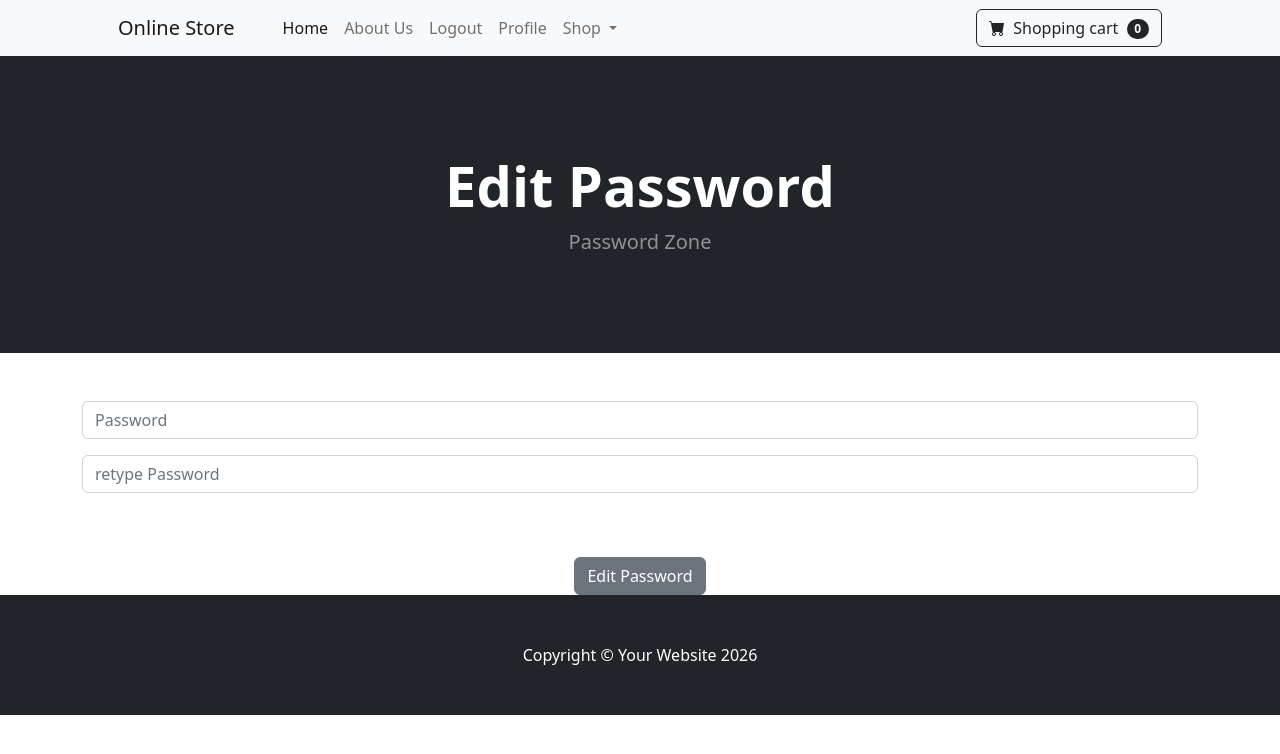
After one commit to mosyiran/Django-Online-Store, a Django app: page /update_password/ in a window 1280 px wide. The commit adds this page. Shown: the top 754 px of the page. Run offline with Django 5.2, Linux system fonts and the light colour scheme; a user stored in the database is signed in.

Commit message:
Edit Passwordwas added

```diff
--- a/OnlineStore/shop/forms.py
+++ b/OnlineStore/shop/forms.py
@@ -1,8 +1,25 @@
 from cProfile import label
 
 from django.contrib.auth.models import User
-from django.contrib.auth.forms import UserCreationForm, UserChangeForm
+from django.contrib.auth.forms import UserCreationForm, UserChangeForm, SetPasswordForm
 from django import forms
+
+
+class UpdatePasswordForm(SetPasswordForm):
+    new_password1 = forms.CharField(
+        label="", widget=forms.PasswordInput(attrs={
+            'class': 'form-control', 'name': 'password', 'type': 'password', 'placeholder': 'Password'})
+    )
+
+    new_password2 = forms.CharField(
+        label="", widget=forms.PasswordInput(attrs={
+            'class': 'form-control', 'name': 'password', 'type': 'password', 'placeholder': 'retype Password'})
+    )
+
+    class Meta:
+        model = User
+        fields = ('new_password1', 'new_password2')
+
 
 class UpdateUserForm(UserChangeForm):
     password = None
@@ -27,8 +44,6 @@ class UpdateUserForm(UserChangeForm):
         fields = ('first_name', 'last_name', 'email', 'user_name')
 
 
-
-
 class SignupForm(UserCreationForm):
     first_name = forms.CharField(
         label="", max_length=50,
@@ -48,13 +63,14 @@ class SignupForm(UserCreationForm):
 
     password1 = forms.CharField(
         label="", widget=forms.PasswordInput(attrs={
-            'class': 'form-control', 'name':'password','type':'password','placeholder':'Password'})
+            'class': 'form-control', 'name': 'password', 'type': 'password', 'placeholder': 'Password'})
     )
 
     password2 = forms.CharField(
         label="", widget=forms.PasswordInput(attrs={
             'class': 'form-control', 'name': 'password', 'type': 'password', 'placeholder': 'retype Password'})
     )
+
     class Meta:
         model = User
         fields = ('first_name', 'last_name', 'email', 'user_name', 'password1', 'password2')
--- /dev/null
+++ b/OnlineStore/shop/templates/update_password.html
@@ -0,0 +1,34 @@
+{% extends 'base.html' %}
+
+
+{% block content %}
+
+<!-- Header -->
+<header class="bg-dark py-5">
+    <div class="container px-4 px-lg-5 my-5">
+        <div class="text-center text-white">
+            <h1 class="display-4 fw-bolder">Edit Password</h1>
+            <p class="lead fw-normal text-white-50 mb-0">
+               Password Zone
+            </p>
+        </div>
+    </div>
+</header>
+    <br><br>
+<div class="container">
+<div class="row">
+    <center>
+        <form method="POST" action="{% url 'update_password' %}">
+            {% csrf_token %}
+                {{ form.as_p }}
+            <br>             <br>
+
+  <button type="submit" class="btn btn-secondary">Edit Password</button>
+      </form>
+    </center>
+</div>
+</div>
+{% endblock %}
+    <br><br>
+    <br><br>
+    <br><br>
--- a/OnlineStore/shop/templates/update_user.html
+++ b/OnlineStore/shop/templates/update_user.html
@@ -25,6 +25,8 @@
 
                     <button type="submit" class="btn btn-secondary">Edit</button>
                 </form>
+                <br>
+                <a href="{% url 'update_password' %}" class="btn btn-warning">Edit Password</a>
             </center>
         </div>
     </div>
--- a/OnlineStore/shop/urls.py
+++ b/OnlineStore/shop/urls.py
@@ -8,6 +8,7 @@ urlpatterns = [
     path('about/', views.about, name='about'),
     path('signup/', views.signup_user, name='signup'),
     path('update_user/', views.update_user, name='update_user'),
+    path('update_password/', views.update_password, name='update_password'),
     path('product/<int:pk>', views.product, name='product'),
     path('category/<str:cat>', views.category, name='category'),
     path('category/', views.category_summary, name='category_summary'),
--- a/OnlineStore/shop/views.py
+++ b/OnlineStore/shop/views.py
@@ -5,7 +5,7 @@ from django.contrib import messages
 from django.contrib.auth.models import User
 from django.contrib.auth.forms import UserCreationForm
 from django import forms
-from .forms import SignupForm, UpdateUserForm
+from .forms import SignupForm, UpdateUserForm, UpdatePasswordForm
 
 
 def category_summary(request):
@@ -80,6 +80,29 @@ def update_user(request):
         return redirect('home')
 
 
+def update_password(request):
+    if request.user.is_authenticated:
+        current_user = request.user
+        if request.method == 'POST':
+            form = UpdatePasswordForm(current_user, request.POST)
+
+            if form.is_valid():
+                form.save()
+                messages.success(request, 'Your password has been updated!')
+                login(request, current_user)
+                return redirect('update_user')
+            else:
+                for error in list(form.errors.values()):
+                    messages.error(request, error)
+                return redirect('update_password')
+        else:
+            form = UpdatePasswordForm(current_user)
+            return render(request, 'update_password.html', {'form': form})
+    else:
+        messages.success(request, 'First You Should Logging')
+        return redirect('home')
+
+
 def product(request, pk):
     products = Product.objects.get(id=pk)
     return render(request, 'product.html', {'product': products})
```
